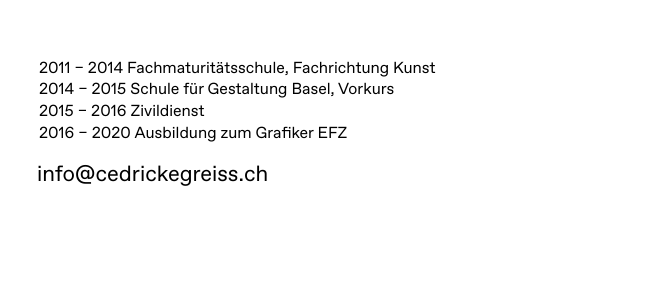
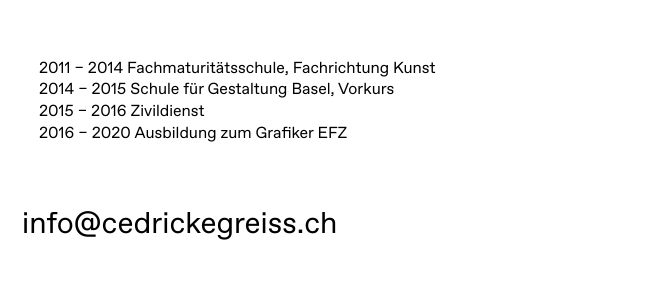
Before and after one commit to alainchristopher/CedricKegreiss, a plain HTML site: page about.html in a window 1280 px wide. Shown: the part 387-681 px from the top of the page, 0-645 px from the left. Drawn offline with nearby package versions, Linux system fonts and the light colour scheme; some packages are replaced by stand-ins of ours.

Commit message:
about
about

```diff
--- a/about.html
+++ b/about.html
@@ -70,10 +70,10 @@
         2011 – 2014 Fachmaturitätsschule, Fachrichtung Kunst<br>
         2014 – 2015 Schule für Gestaltung Basel, Vorkurs<br>
         2015 – 2016 Zivildienst <br>
-        2016 – 2020 Ausbildung zum Grafiker EFZ<br>
+        2016 – 2020 Ausbildung zum Grafiker EFZ<br><br><br>
 
     </p>
-    <h4></h4><br><br>
+    <h4>
         info@cedrickegreiss.ch
        </h4>
    </div>
```
